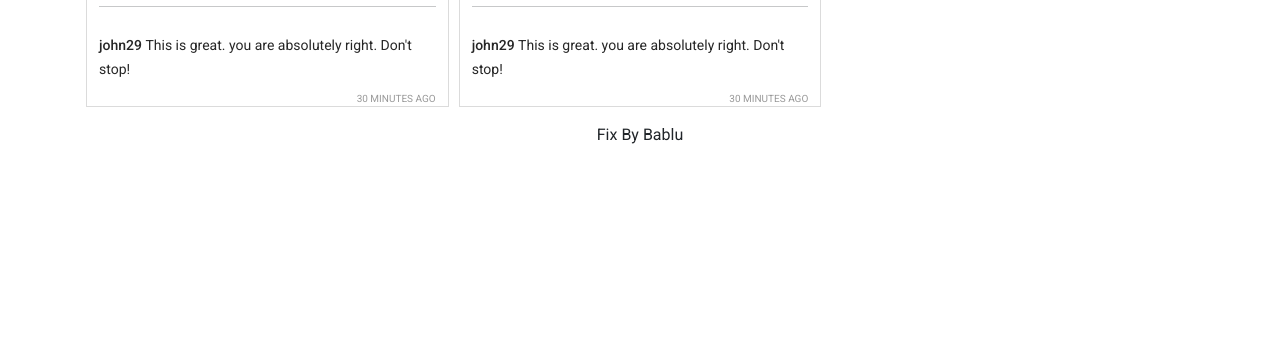
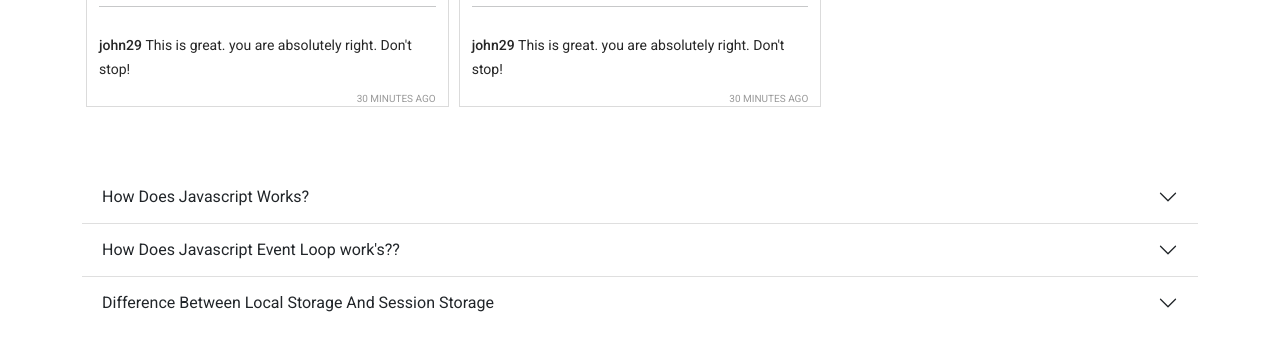
Before and after one commit to BabluMia/insta-sohor-bug-hunting, a plain HTML site: page index.html in a window 1280 px wide. Shown: the part 1425-1776 px from the top of the page. Before the commit the page ends 1588 px from the top, so only its background shows below. Drawn offline with nearby package versions, Linux system fonts and the light colour scheme.

Commit message:
section added

```diff
--- a/index.html
+++ b/index.html
@@ -57,12 +57,50 @@
             <h1>Reported posts</h1>
         </div>
     </main>
-    <footer class="text-center">
-        <p>Fix By Bablu</p>
+    <main>
+        <div class="container my-5" id="question">
+            <div class="accordion accordion-flush mb-5" id="accordionFlushExample">
+                <div class="accordion-item">
+                  <h2 class="accordion-header" id="flush-headingOne">
+                    <button class="accordion-button collapsed" type="button" data-bs-toggle="collapse" data-bs-target="#flush-collapseOne" aria-expanded="false" aria-controls="flush-collapseOne">
+                      How Does Javascript Works?
+                    </button>
+                  </h2>
+                  <div id="flush-collapseOne" class="accordion-collapse collapse" aria-labelledby="flush-headingOne" data-bs-parent="#accordionFlushExample">
+                    <div class="accordion-body">Placeholder content for this accordion, which is intended to demonstrate the <code>.accordion-flush</code> class. This is the first item's accordion body.</div>
+                  </div>
+                </div>
+                <div class="accordion-item">
+                  <h2 class="accordion-header" id="flush-headingTwo">
+                    <button class="accordion-button collapsed" type="button" data-bs-toggle="collapse" data-bs-target="#flush-collapseTwo" aria-expanded="false" aria-controls="flush-collapseTwo">
+                       How Does Javascript Event Loop work's??
+                    </button>
+                  </h2>
+                  <div id="flush-collapseTwo" class="accordion-collapse collapse" aria-labelledby="flush-headingTwo" data-bs-parent="#accordionFlushExample">
+                    <div class="accordion-body">Placeholder content for this accordion, which is intended to demonstrate the <code>.accordion-flush</code> class. This is the second item's accordion body. Let's imagine this being filled with some actual content.</div>
+                  </div>
+                </div>
+                <div class="accordion-item">
+                  <h2 class="accordion-header" id="flush-headingThree">
+                    <button class="accordion-button collapsed" type="button" data-bs-toggle="collapse" data-bs-target="#flush-collapseThree" aria-expanded="false" aria-controls="flush-collapseThree">
+                        Difference Between Local Storage And Session Storage
+                    </button>
+                  </h2>
+                  <div id="flush-collapseThree" class="accordion-collapse collapse" aria-labelledby="flush-headingThree" data-bs-parent="#accordionFlushExample">
+                    <div class="accordion-body">Placeholder content for this accordion, which is intended to demonstrate the <code>.accordion-flush</code> class. This is the third item's accordion body. Nothing more exciting happening here in terms of content, but just filling up the space to make it look, at least at first glance, a bit more representative of how this would look in a real-world application.</div>
+                  </div>
+                </div>
+              </div>
+        </div>
+    </main>
+    <footer>
+
     </footer>
 
     <!-- add javascript  file  -->
     <script src="./js/app.js"></script>
+    <!-- bootstrap js -->
+    <script src="https://cdn.jsdelivr.net/npm/bootstrap@5.1.3/dist/js/bootstrap.bundle.min.js"></script>
 </body>
 
 </html>
--- a/js/app.js
+++ b/js/app.js
@@ -36,16 +36,19 @@ const displayContent = (text) => {
 const switchTab = (id) => {
   if (id === "posts") {
     document.getElementById("posts").style.display = "grid";
+    document.getElementById("question").style.display = "block";
     document.getElementById("liked").style.display = "none";
     document.getElementById("reported").style.display = "none";
   } else if (id === "liked") {
     document.getElementById("liked").style.display = "block";
+    document.getElementById("question").style.display = "none";
     document.getElementById("posts").style.display = "none";
     document.getElementById("reported").style.display = "none";
 
     displayLikedPosts();
   } else {
     document.getElementById("reported").style.display = "block";
+    document.getElementById("question").style.display = "none";
     document.getElementById("posts").style.display = "none";
     document.getElementById("liked").style.display = "none";
 
@@ -60,8 +63,7 @@ const createPost = (post) => {
   const image = post.image;
   const userId = post.comments[0].user;
   const userComment = post.comments[0].text;
-  // console.log(post.comments[0].user);
-  console.log(post.comments[0].text);
+
   const div = document.createElement("article");
   div.classList.add("post");
   div.innerHTML = `
```
